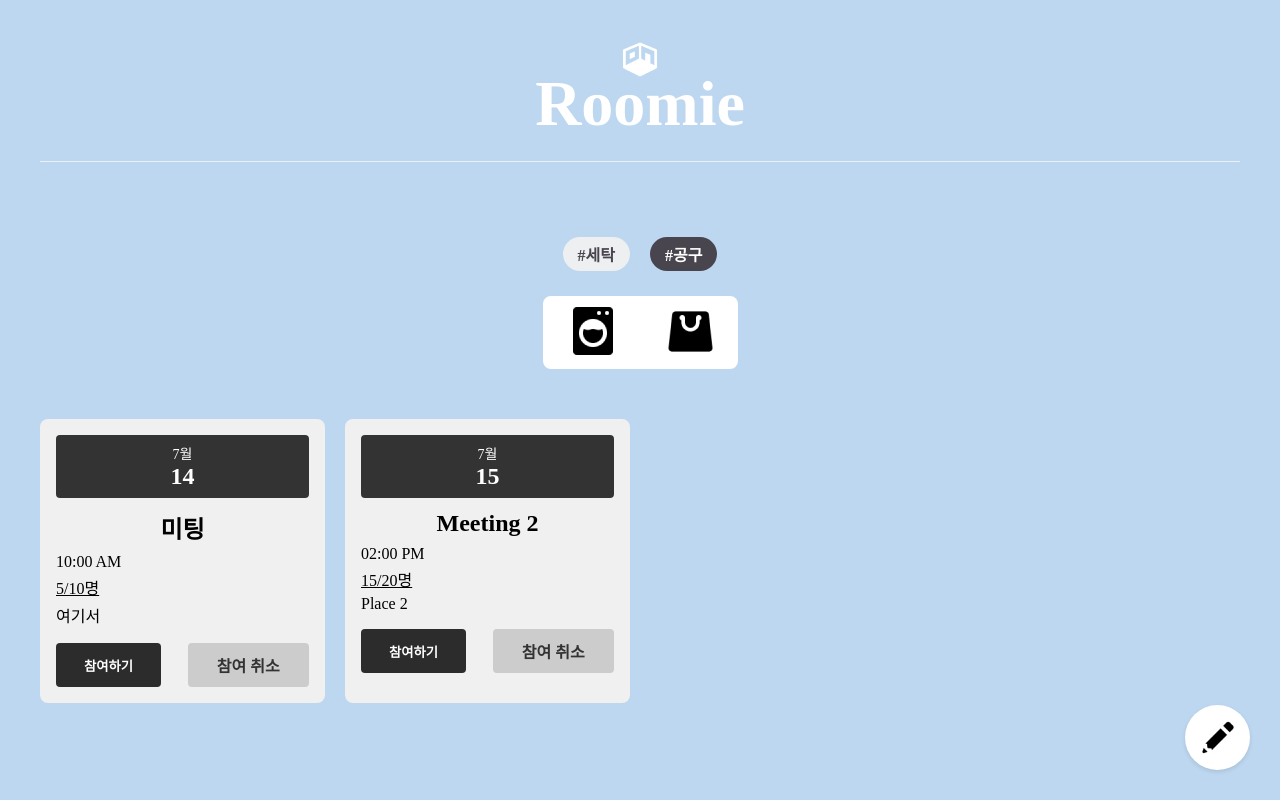
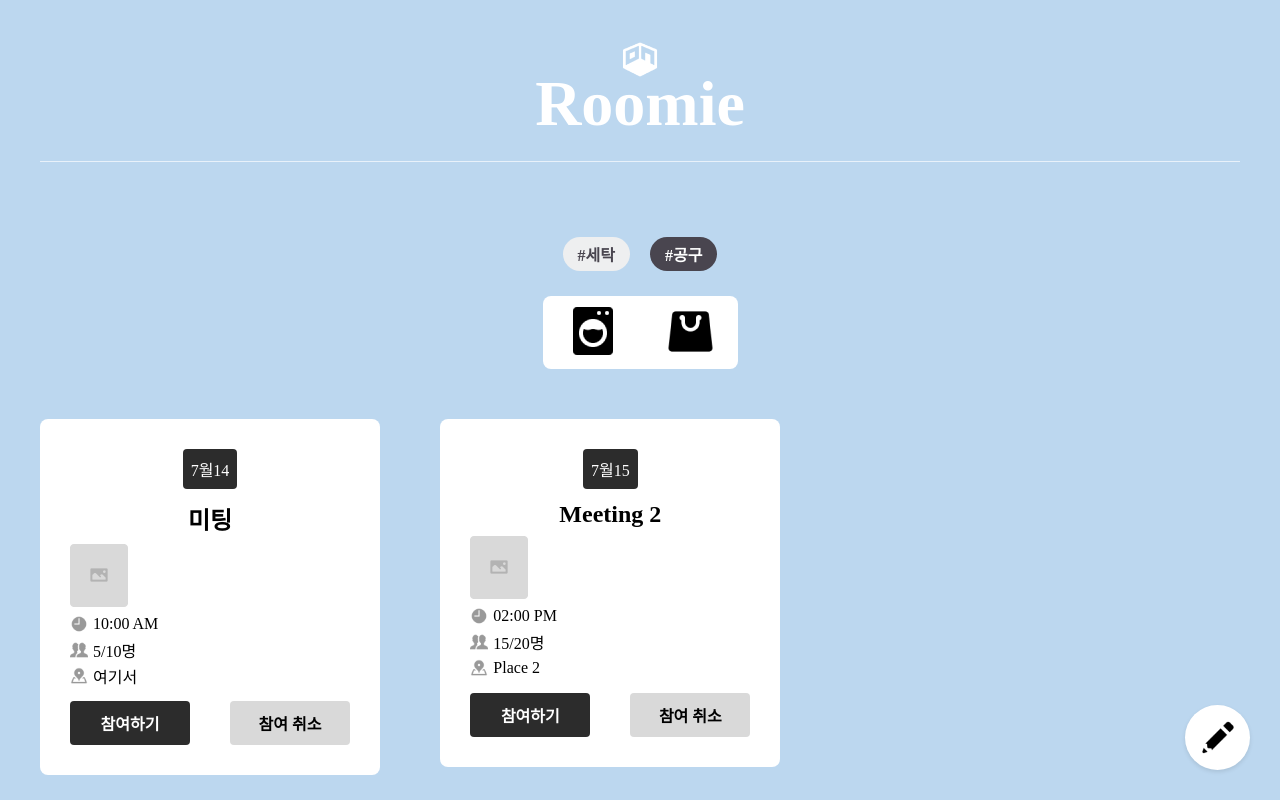
Before and after one commit to potathon/Team5-FE, a React (Create React App) app: page /main in a window 1280 px wide. Built offline with nearby package versions, Linux system fonts and the light colour scheme; a web font is replaced by a local one.

Commit message:
feat: 기능

```diff
--- a/src/components/card/index.css
+++ b/src/components/card/index.css
@@ -1,28 +1,25 @@
 .card {
-  background-color: #f0f0f0;
+  background-color: white;
   border-radius: 8px;
-  padding: 16px;
+  padding: 30px;
   display: flex;
   flex-direction: column;
-  max-width: 300px;
+  width: 280px;
 }
 
-.card-date {
-  background-color: #333;
+.card-header {
+  display: flex;
+  justify-content: center;
+  align-items: center;
+  margin-bottom: 12px;
+}
+
+.date {
+  background-color: #2c2c2c;
   color: white;
   padding: 8px;
   border-radius: 4px;
   text-align: center;
-  margin-bottom: 12px;
-}
-
-.card-month {
-  font-size: 14px;
-}
-
-.card-day {
-  font-size: 24px;
-  font-weight: bold;
 }
 
 .card-content {
@@ -33,8 +30,16 @@
   margin: 0 0 8px 0;
 }
 
-.card-content p {
-  margin: 4px 0;
+.info-row {
+  display: flex;
+  align-items: center;
+  margin: 0;
+  height: 26px;
+}
+
+.info-row img.icon-small {
+  width: 18px;
+  margin-right: 5px;
 }
 
 .capacity {
@@ -48,21 +53,21 @@
 }
 
 .join-button,
-.cancel-button {
-  padding: 8px 28px;
+.cancel-part-button {
+  font-family: 'Pretendard-bold';
+  font-size: 16px;
   border: none;
   border-radius: 4px;
+  width: 120px;
   cursor: pointer;
 }
 
 .join-button {
-  font-family: 'Pretendard-bold';
   background-color: #2c2c2c;
   color: white;
 }
 
-.cancel-button {
-  font-family: 'Pretendard-bold';
+.cancel-part-button {
   background-color: #d9d9d9;
   color: black;
 }
--- a/src/components/card/index.tsx
+++ b/src/components/card/index.tsx
@@ -52,26 +52,48 @@ const Card: React.FC<CardProps> = ({
   };
 
   return (
+    <div className="card-page">
       <div className="card">
-      <div className="card-date">
-        <div className="card-month">{month}월</div>
-        <div className="card-day">{date}</div>
+        <div className="card-header">
+          <div className="date">
+            <span>{month}월</span>
+            <span>{date}</span>
+          </div>
         </div>
         <div className="card-content">
           <h2>{title}</h2>
+          <div className="img-container">
+            <img src="/assets/defaultImage.png" />
+          </div>
+          <div className="info-row">
+            <img src="/assets/time.png" alt="time" className="icon-small" />
             <p>{time}</p>
-        <p className="capacity" onClick={handleCapacityClick}>
-          {capacity}
-        </p>
+          </div>
+          <div className="info-row" onClick={handleCapacityClick}>
+            <img
+              src="/assets/participants.png"
+              alt="participants"
+              className="icon-small"
+            />
+            <p>{capacity}</p>
+          </div>
+          <div className="info-row">
+            <img
+              src="/assets/location.png"
+              alt="location"
+              className="icon-small"
+            />
             <p>{location}</p>
+          </div>
         </div>
         <div className="card-actions">
           <button className="join-button" onClick={handleJoinClick}>
             참여하기
           </button>
-        <button className="cancel-button" onClick={handleCancelClick}>
+          <button className="cancel-part-button" onClick={handleCancelClick}>
             참여 취소
           </button>
+        </div>
       </div>
 
       {showMemberModal && (
--- a/src/pages/main/index.css
+++ b/src/pages/main/index.css
@@ -55,8 +55,8 @@ header {
 
 .card-grid {
   display: grid;
-  grid-template-columns: repeat(auto-fill, minmax(250px, 1fr));
-  gap: 20px;
+  grid-template-columns: repeat(auto-fill, minmax(300px, 1fr));
+  gap: 1px;
 }
 
 .floating-button {
```
Also changed, not shown: public/assets/defaultImage.png (added). Lines whose indentation alone changed are shown as unchanged.
